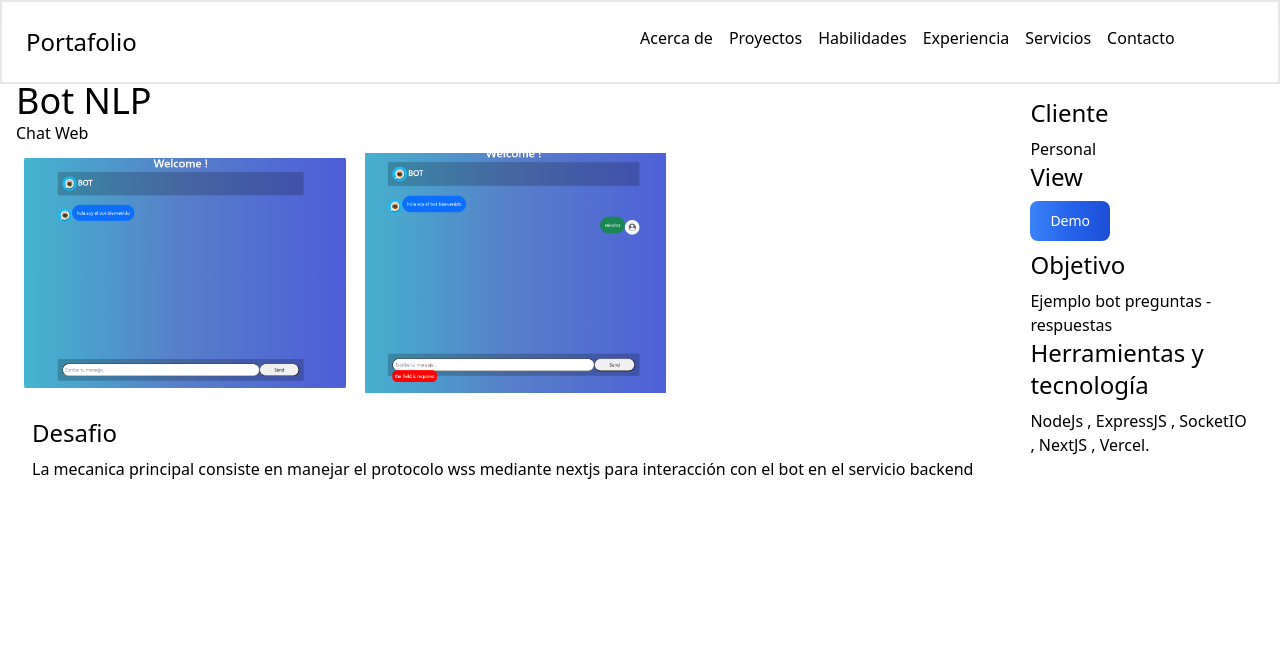
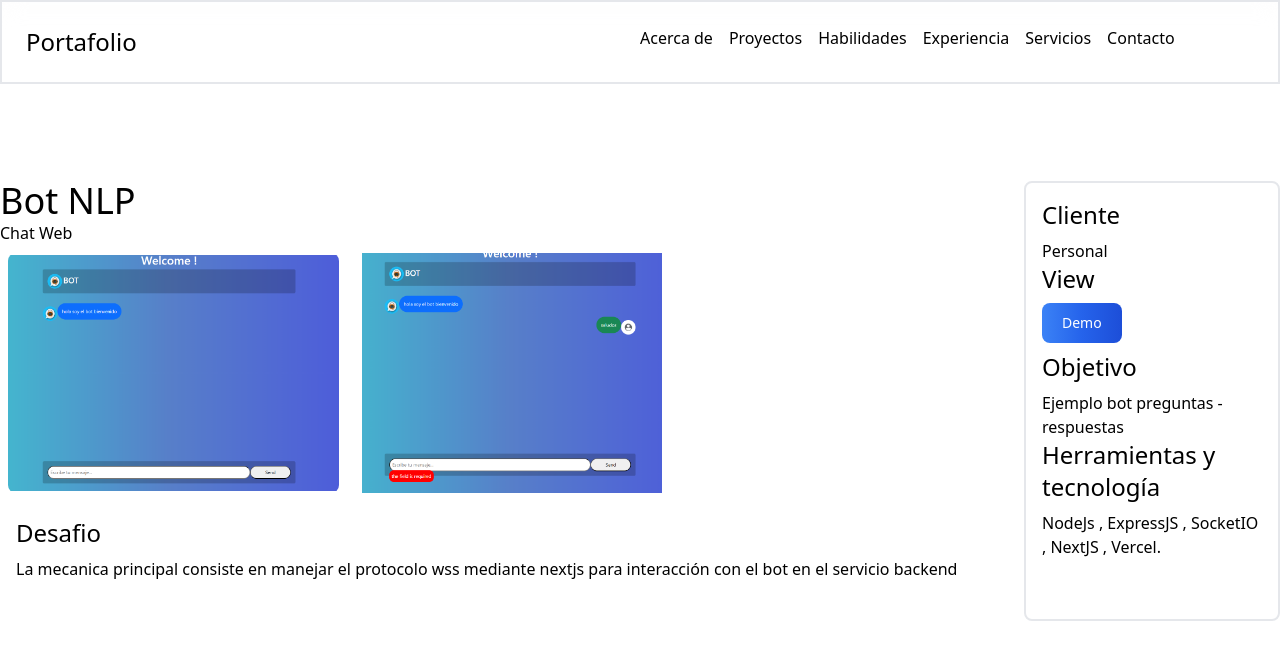
Before and after one commit to AvielAD/Portafolio, a Next.js app: page /proyectos/bot_nlp in a window 1280 px wide. Shown: the top 660 px of the page. Built offline with nearby package versions, Linux system fonts and the light colour scheme.

Commit message:
change url landing

```diff
--- a/src/app/layout.tsx
+++ b/src/app/layout.tsx
@@ -15,7 +15,9 @@ export default function RootLayout({
           <TopSection ></TopSection>
         </div>
 
-        {children}
+        <div className="">
+          {children}
+        </div>
 
       </body>
 
--- a/src/app/proyectos/[name]/page.tsx
+++ b/src/app/proyectos/[name]/page.tsx
@@ -7,8 +7,10 @@ const Page = ({ params }: { params: { name: string } }) => {
     const proy = infoProyectos.find(x => x.path === params.name)
 
     return (
-        <div className="max-w-screen-xl mx-auto mt-20 px-4 grid grid-cols-[80%_20%]">
-            <div>
+        <div className="max-w-screen-xl mx-auto h-screen">
+            <div className="flex justify-center items-center h-full">
+                <div className="grid grid-cols-[80%_20%]">
+                    <div className=" ">
                         <h1 className="text-4xl">{proy?.title}</h1>
                         <h2 className="">{proy?.subtitle}</h2>
                         <div className="grid grid-cols-3 gap-2 m-2">
@@ -29,7 +31,7 @@ const Page = ({ params }: { params: { name: string } }) => {
                         </div>
 
                     </div>
-            <div>
+                    <div className="border-2 border-solid rounded-lg">
                         <div className="">
                             <div className="lg:col-span-2 p-4">
                                 <div>
@@ -70,6 +72,9 @@ const Page = ({ params }: { params: { name: string } }) => {
                         </div>
                     </div>
 
+                </div>
+            </div>
+
 
         </div>
     )
--- a/src/utils/datainfo/index.ts
+++ b/src/utils/datainfo/index.ts
@@ -22,8 +22,8 @@ export const infoProyectos: Array<infoproydto>= [
         path: "localfix",
         url: 'https://applocalfix.softwarp.net/login',
         urlback: 'https://backapplocalfix.softwarp.net/swagger/index.html',
-        about_client: "Personal - Servicio de reparacion de celulares.  Claves Acceso.  Usuario: invitado@email.mx .   Contraseña: Invitado",
-        objetive: "Plataforma pensada para gestionar un taller de reparacion para dispositivos electronicos",
+        about_client: "Sistema gestion de ordenes de servicio.  Claves Acceso Demo.  Usuario: invitado@email.mx .   Contraseña: Invitado",
+        objetive: "Plataforma pensada para gestionar un taller de reparación para dispositivos electronicos",
         tools_tech: "Postgresql - .Net - EF Core - Docker - Nginx - VPS - NextJS - Vercel",
         challenge: "La plataforma tiene un conjunto de caracteristicas interesantes. Al agregar una reparación se cuenta con un listado dinamico para registrar el tipo de dispositivo del que se esta tratando acorde a puntaje de mas frecuentes.. Se cuenta con gestion de estados para una mejor gestion, desde que el dispositivo es ingresado para la reparacion, cuando esta se ha concluido y finalmente entregado.. Contamos con la posibilidad de imprimir ticket con el detalle de la reparación incluyendo el diagnostico reparacion y fechas de interes recepcion y entrega.",
         imageviews: [ '/assets/plataformas/localfix/localfix1.png', '/assets/plataformas/localfix/localfix2.png', '/assets/plataformas/localfix/localfix3.png']
@@ -35,8 +35,8 @@ export const infoProyectos: Array<infoproydto>= [
         path: "pmmanager",
         url: 'https://managerpm.softwarp.net/login',
         urlback: 'https://backapppm.softwarp.net/swagger/index.html',
-        about_client: "Personal - Servicio control inventario.  Claves Acceso.  Usuario: invitado@email.mx .   Contraseña: Invitado",
-        objetive: "Plataforma pensada para gestionar flujo de inventario para productos peresederos con diferentes embalajes",
+        about_client: "Sistema gestion de inventario.  Claves Acceso Demo.  Usuario: invitado@email.mx .   Contraseña: Invitado",
+        objetive: "Plataforma pensada para gestionar flujo de inventario para productos perecederos con diferentes embalajes.",
         tools_tech: "Postgresql - .Net - EF Core - Docker - Nginx - VPS - NextJS - Vercel",
         challenge: "La plataforma gestiona el flujo de inventario para productos peresederos. compra, venta y merma son las caracteristicas administradas.. configuracion de categorias y revision del inventario existente.",
         imageviews: [ '/assets/plataformas/pmmanager/pmmanager1.png', '/assets/plataformas/pmmanager/pmmanager2.png', '/assets/plataformas/pmmanager/pmmanager3.png']
@@ -110,7 +110,7 @@ export const infoProyectos: Array<infoproydto>= [
         subtitle: "Web",
         image: { alt: "LocalFix", url: "/landing.png" },
         path: "landing_localfix",
-        url: 'https://localfix.mx',
+        url: 'https://localfix.softwarp.net',
         about_client: "",
         objetive: "Pagina Landing con la descripción de algunos servicios para la pagina de reparacion de equipo eletronico.",
         tools_tech: "NextJs - Vercel",
```
Lines whose indentation alone changed are shown as unchanged.
